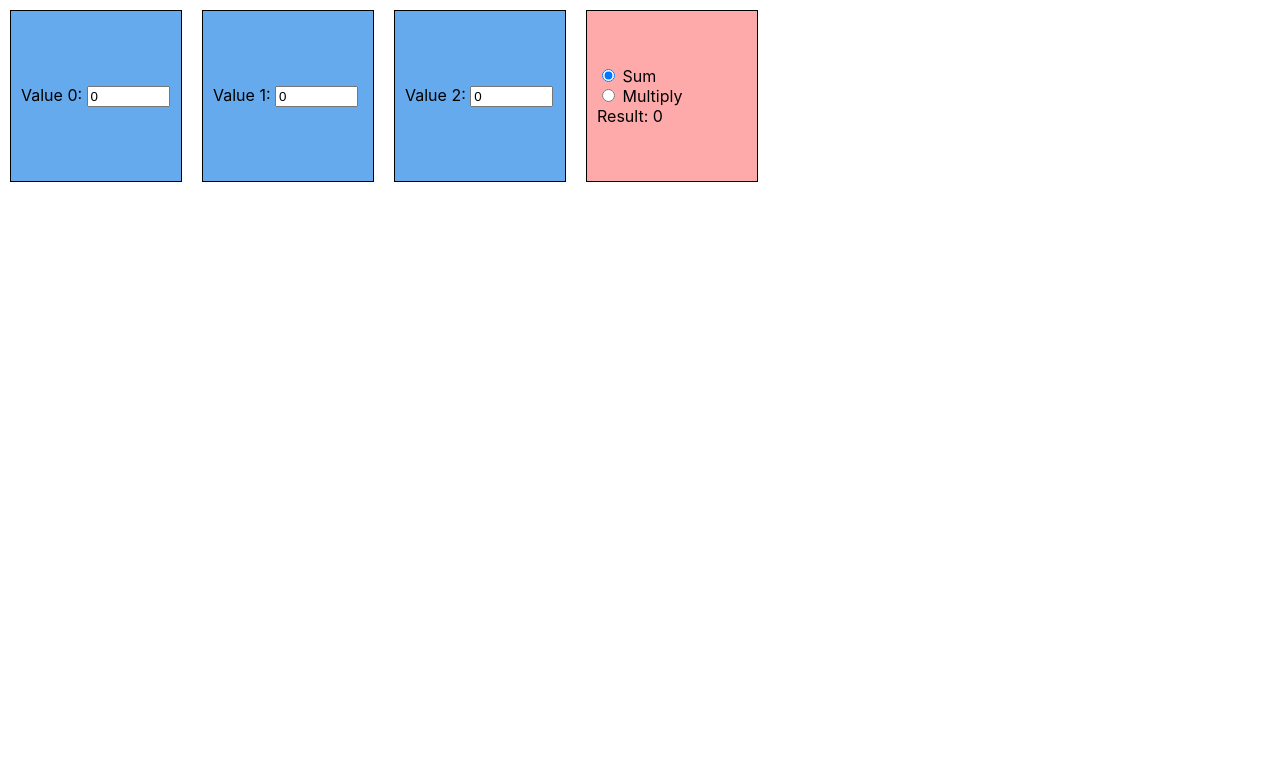
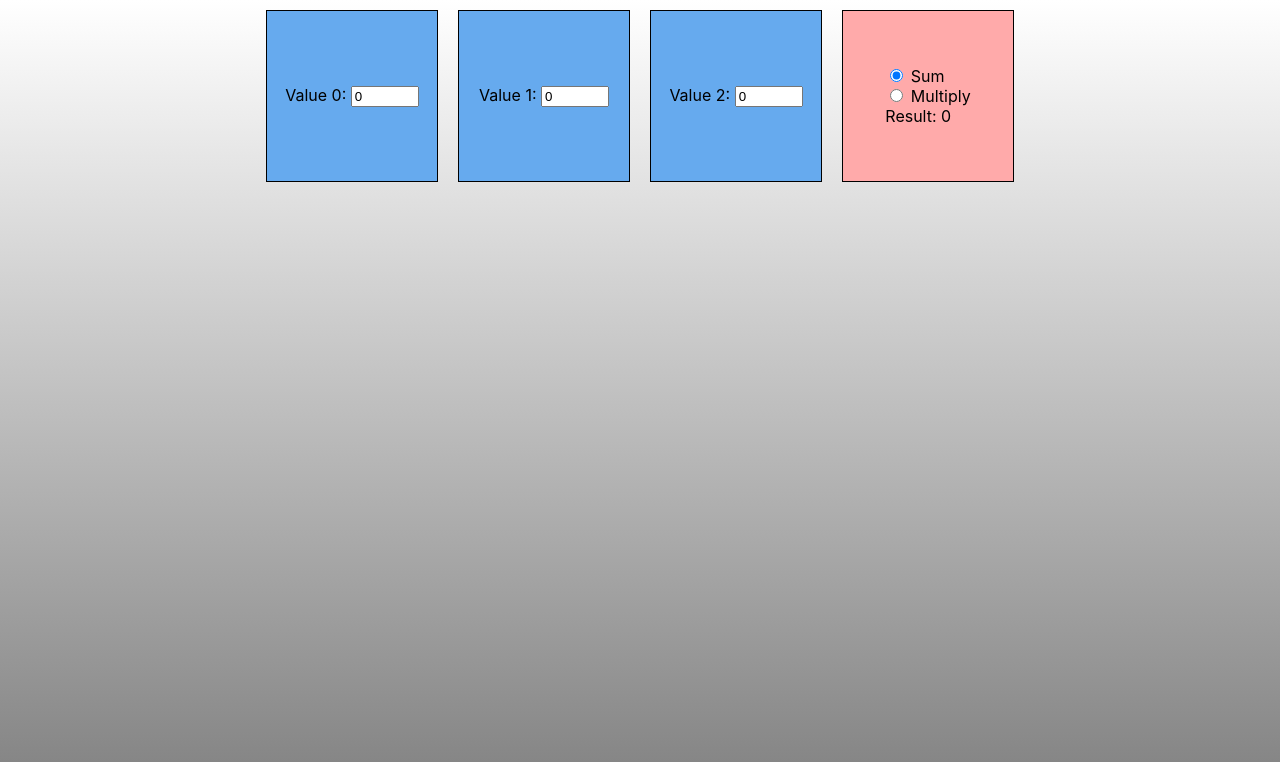
Before and after one commit to westwest/calcDemo, a React (Create React App) app: page / in a window 1280 px wide. Shown: the top 762 px of the page. Built offline with nearby package versions, Linux system fonts and the light colour scheme.

Commit message:
CSS fixes for proper display

```diff
--- a/src/Calculator/Calculator.js
+++ b/src/Calculator/Calculator.js
@@ -10,7 +10,9 @@ const Calculator = props => {
 
   const styles = makeStyles({
     calculator: {
-      display: 'flex'
+      display: 'flex',
+      flexWrap: 'wrap',
+      justifyContent: 'center'
     }
   });
   return (
--- a/src/Calculator/InputSegment.js
+++ b/src/Calculator/InputSegment.js
@@ -14,13 +14,16 @@ const InputSegment = props => {
   };
 
   const styles = makeStyles({
+    segment: {
+      textAlign: 'center'
+    },
     inputField: {
-      width: '50%'
+      width: '40%'
     }
   });
   return (
     <CalculatorSegment background="#6AE">
-      <div>
+      <div className={styles().segment}>
         Value {props.index}:{' '}
         <input
           type="text"
--- a/src/Calculator/ResultSegment.js
+++ b/src/Calculator/ResultSegment.js
@@ -40,7 +40,7 @@ const ResultSegment = props => {
 
   const styles = makeStyles({
     computeModule: {
-      justifyContent: 'flex-start'
+      alignSelf: 'center'
     }
   });
   return (
--- a/src/Components/CalculatorSegment.js
+++ b/src/Components/CalculatorSegment.js
@@ -13,7 +13,8 @@ const CalculatorSegment = props => {
       borderWidth: '1px',
       display: 'flex',
       flexDirection: 'column',
-      justifyContent: 'center'
+      justifyContent: 'center',
+      alignSelf: 'center'
     },
     inputField: {
       width: '50%'
--- a/src/index.css
+++ b/src/index.css
@@ -1,14 +1,19 @@
+html {
+  min-height: 100%;
+}
+
 body {
   margin: 0;
   padding: 0;
-  font-family: -apple-system, BlinkMacSystemFont, "Segoe UI", "Roboto", "Oxygen",
-    "Ubuntu", "Cantarell", "Fira Sans", "Droid Sans", "Helvetica Neue",
+  font-family: -apple-system, BlinkMacSystemFont, 'Segoe UI', 'Roboto', 'Oxygen',
+    'Ubuntu', 'Cantarell', 'Fira Sans', 'Droid Sans', 'Helvetica Neue',
     sans-serif;
   -webkit-font-smoothing: antialiased;
   -moz-osx-font-smoothing: grayscale;
+  background-image: linear-gradient(white, gray);
 }
 
 code {
-  font-family: source-code-pro, Menlo, Monaco, Consolas, "Courier New",
+  font-family: source-code-pro, Menlo, Monaco, Consolas, 'Courier New',
     monospace;
 }
```
